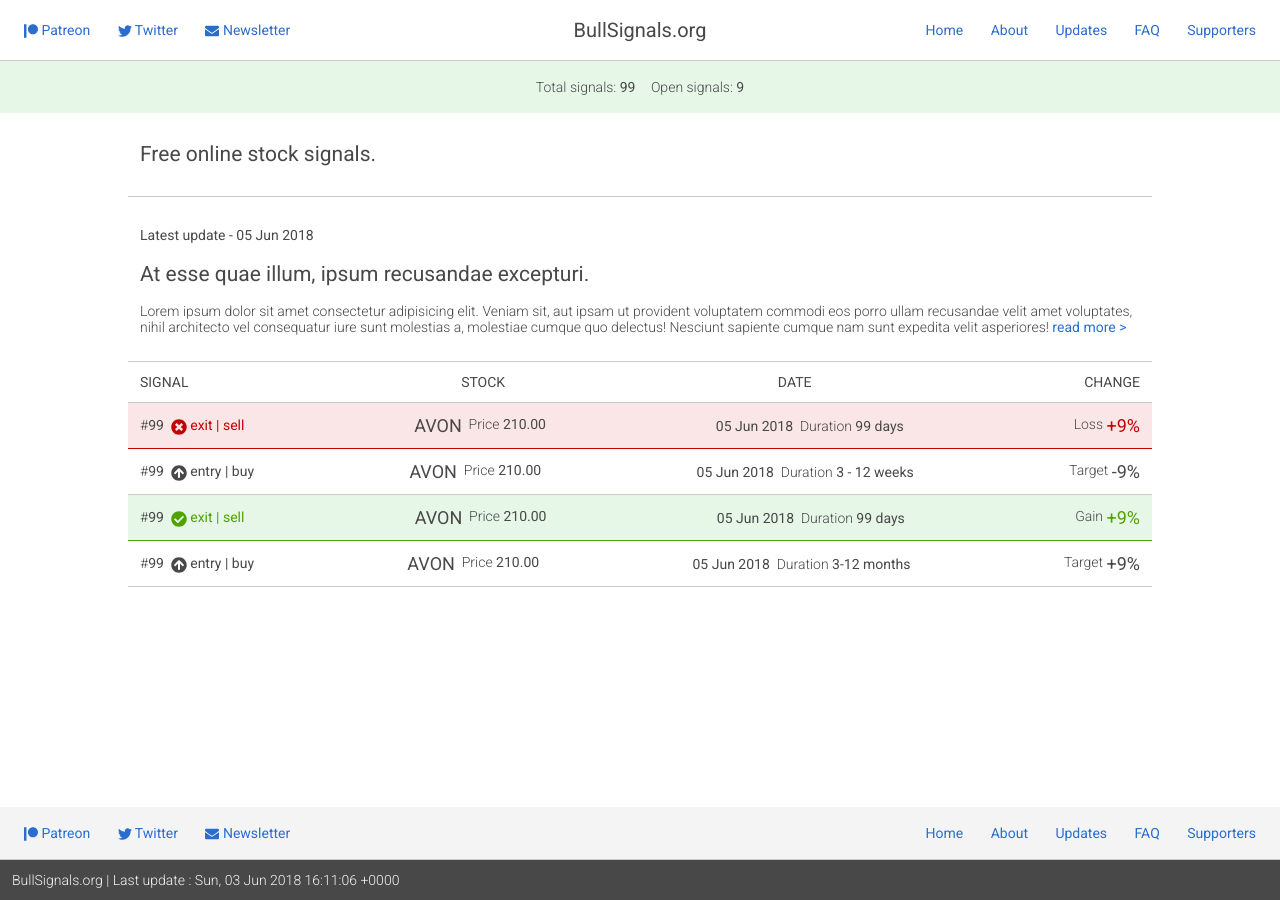
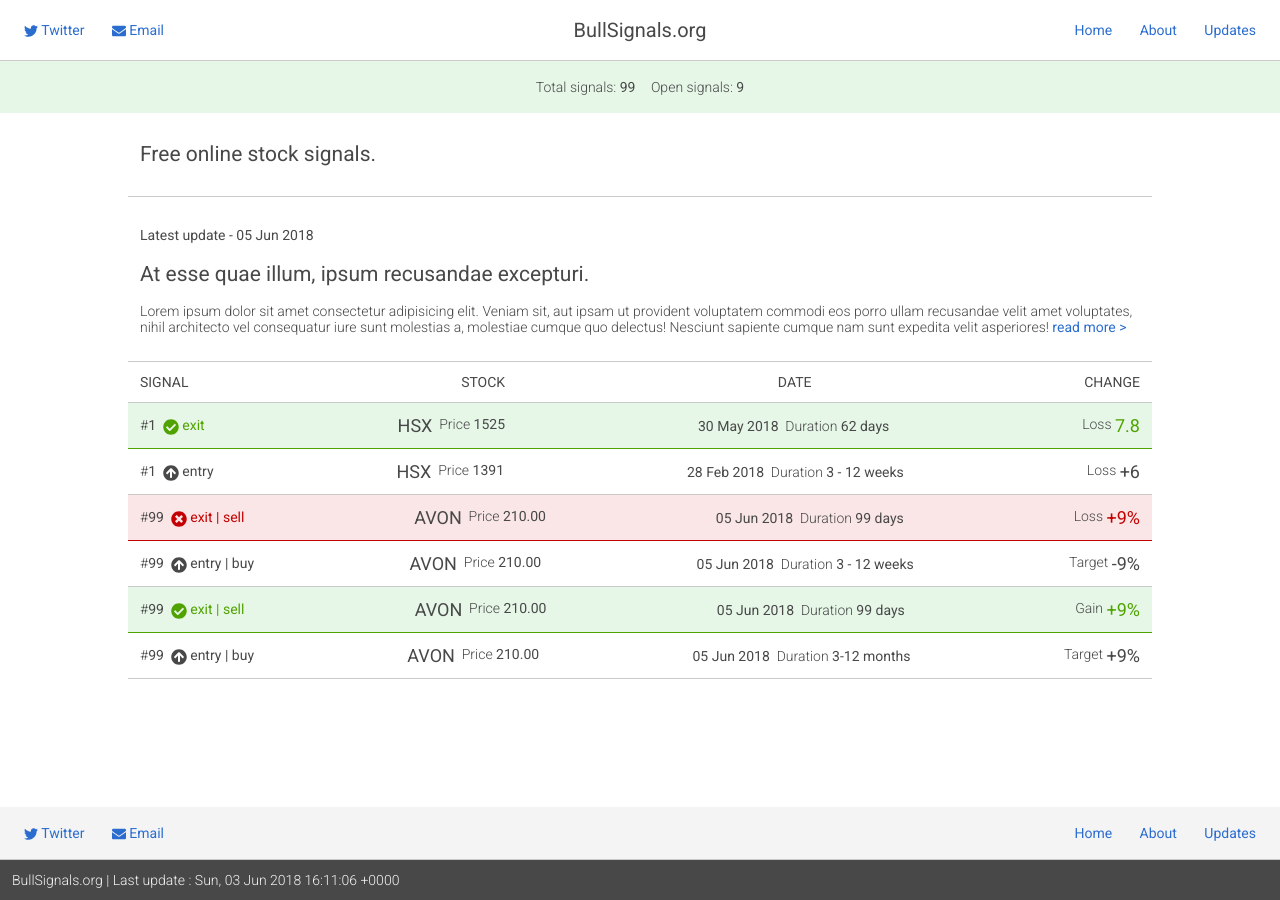
Before and after one commit to stocksignals/stocksignals.github.io, a Jekyll site: the page built from index.html, in a window 1280 px wide. Built offline with Jekyll 4.4.1, drawn with Linux system fonts in a browser that asks for light colours.

Commit message:
+ Signal posts

```diff
--- /dev/null
+++ b/_drafts/2018-01-01-blog.html
@@ -0,0 +1,6 @@
+---
+layout: blog
+title: "Title"
+date:   2018-01-01
+category: blog
+---
--- a/_drafts/2018-05-23-newpost.html
+++ /dev/null
@@ -1,6 +0,0 @@
----
-layout: default
-title:  "Welcome to Jekyll!"
-date:   2018-05-22 22:36:52
-categories: jekyll update
----
--- a/_includes/channels.html
+++ b/_includes/channels.html
@@ -1,5 +1,5 @@
 <ul class="channels inline-list">
-    <li class="inline-list__item"><a href="#" title="Patreon" class="inline-list__link">{% include/svg/patreon.svg %} Patreon</a></li>
+    <!-- <li class="inline-list__item"><a href="#" title="Patreon" class="inline-list__link">{% include/svg/patreon.svg %} Patreon</a></li> -->
     <li class="inline-list__item"><a href="#" title="Twitter" class="inline-list__link">{% include/svg/twitter.svg %} Twitter</a></li>
-    <li class="inline-list__item"><a href="#" title="Newsletter" class="inline-list__link">{% include/svg/email.svg %} Newsletter</a></li>
+    <li class="inline-list__item"><a href="mailto:proochster@gmail.com" title="Newsletter" class="inline-list__link">{% include/svg/email.svg %} Email</a></li>
 </ul>
--- a/_includes/navigation.html
+++ b/_includes/navigation.html
@@ -3,7 +3,5 @@
         <li class="inline-list__item"><a href="#" title="Home" class="inline-list__link">Home</a></li>
         <li class="inline-list__item"><a href="#" title="About" class="inline-list__link">About</a></li>
         <li class="inline-list__item"><a href="#" title="Updates" class="inline-list__link">Updates</a></li>
-        <li class="inline-list__item"><a href="#" title="FAQ" class="inline-list__link">FAQ</a></li>
-        <li class="inline-list__item"><a href="#" title="Supporters" class="inline-list__link">Supporters</a></li>
     </ul>
 </nav>
--- a/_sass/components/signal.scss
+++ b/_sass/components/signal.scss
@@ -12,6 +12,10 @@
     & > *{
         padding: $half-unit;
         align-self: center;
+    }
+
+    &__ticker{
+        text-transform: uppercase;
     }
 
     svg{
--- a/index.html
+++ b/index.html
@@ -19,6 +19,24 @@ title: Index
     <span class="strong">DATE</span>
     <span class="strong">CHANGE</span>
 </section>
+
+  {% for post in site.categories.signal %}
+   <section class="signal {% if post.style %}signal--{{ post.style }}{% endif %}">
+        <span>
+            <span class="signal__number">#<strong class="strong">{{ post.number }}</strong></span>&nbsp;
+            <span class="signal__type strong {% if post.style %}{{ post.style }}{% endif %}">{% include/svg/{{ post.icon }}.svg %} {{ post.type }}</span>
+        </span>
+        <span>
+            <span class="signal__ticker strong large">{{ post.stock }}</span>&nbsp;
+            <span class="signal__price">Price <strong class="strong">{{ post.price }}</strong></span>
+        </span>
+        <span>
+            <span class="signal__date strong">{{ post.date | date_to_string }}</span>&nbsp;
+            <span class="signal__duration">Duration <strong class="strong">{{ post.duration }}</strong></span>
+        </span>
+        <span class="signal__difference">Loss <strong class="strong large {% if post.style %}{{ post.style }}{% endif %}">{{ post.change }}</strong></span>
+    </section>
+  {% endfor %}
 
 <section class="signal signal--warning">
     <span>
```
Also changed, not shown: _drafts/2018-01-01-entry-buy.html (added, +13 -0 lines), _drafts/2018-01-01-exit-sell-gain.html (added, +14 -0 lines), _posts/2018-02-28-hsx-entry-buy.html (added, +13 -0 lines), _posts/2018-05-30-hsx-exit-sell.html (added, +14 -0 lines).
